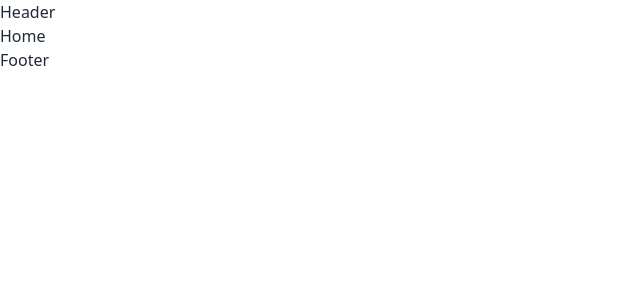
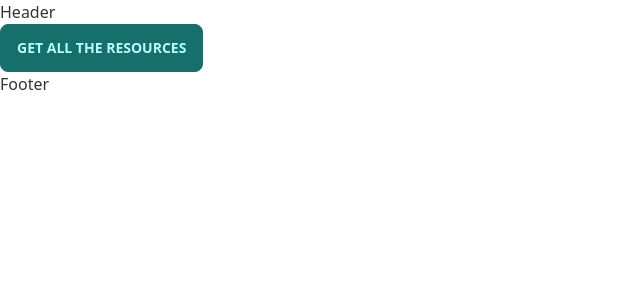
Before and after one commit to Ashik-Mahmud/react-clean-app, a React (Create React App) app: page / in a window 1280 px wide. Shown: the top 300 px of the page, without its empty margins (0-640 px from the left). Built offline with nearby package versions, Linux system fonts and the light colour scheme.

Commit message:
added theme light/dark them

```diff
--- a/src/Pages/Home/Home.jsx
+++ b/src/Pages/Home/Home.jsx
@@ -1,7 +1,11 @@
 import React from "react";
 
 const Home = () => {
-  return <div>Home</div>;
+  return (
+    <div>
+      <button className="btn btn-primary">Get all the resources</button>
+    </div>
+  );
 };
 
 export default Home;
--- a/tailwind.config.js
+++ b/tailwind.config.js
@@ -6,4 +6,42 @@ module.exports = {
       extend: {},
     },
     plugins: [require("daisyui")],
+    daisyui: {
+        styled: true,
+        themes: [
+            {
+                light: {
+                    "primary": "#176f6b",
+                    "secondary": "#ffc000",
+                    "accent": "#ffedd5",
+                    "neutral": "#f3f4f6",
+                    "base-100": "#ffffff",
+                    "info": "#98a8dd",
+                    "success": "#1bbb70",
+                    "warning": "#df7e07",
+                    "error": "#fa5c5c",
+                },
+            },
+            {
+                dark: {
+                    "primary": "#D9F99D",
+                    "secondary": "#FDE68A",
+                    "accent": "#4B5563",
+                    "neutral": "#F3F4F6",
+                    "base-100": "#1F2937",
+                    "info": "#98A8DD",
+                    "success": "#1BBB70",
+                    "warning": "#F59E0B",
+                    "error": "#FB7185",
+                },
+            },
+
+        ],
+        base: true,
+        utils: true,
+        logs: true,
+        rtl: false,
+        prefix: "",
+        darkTheme: "light",
+    },
   }
```
